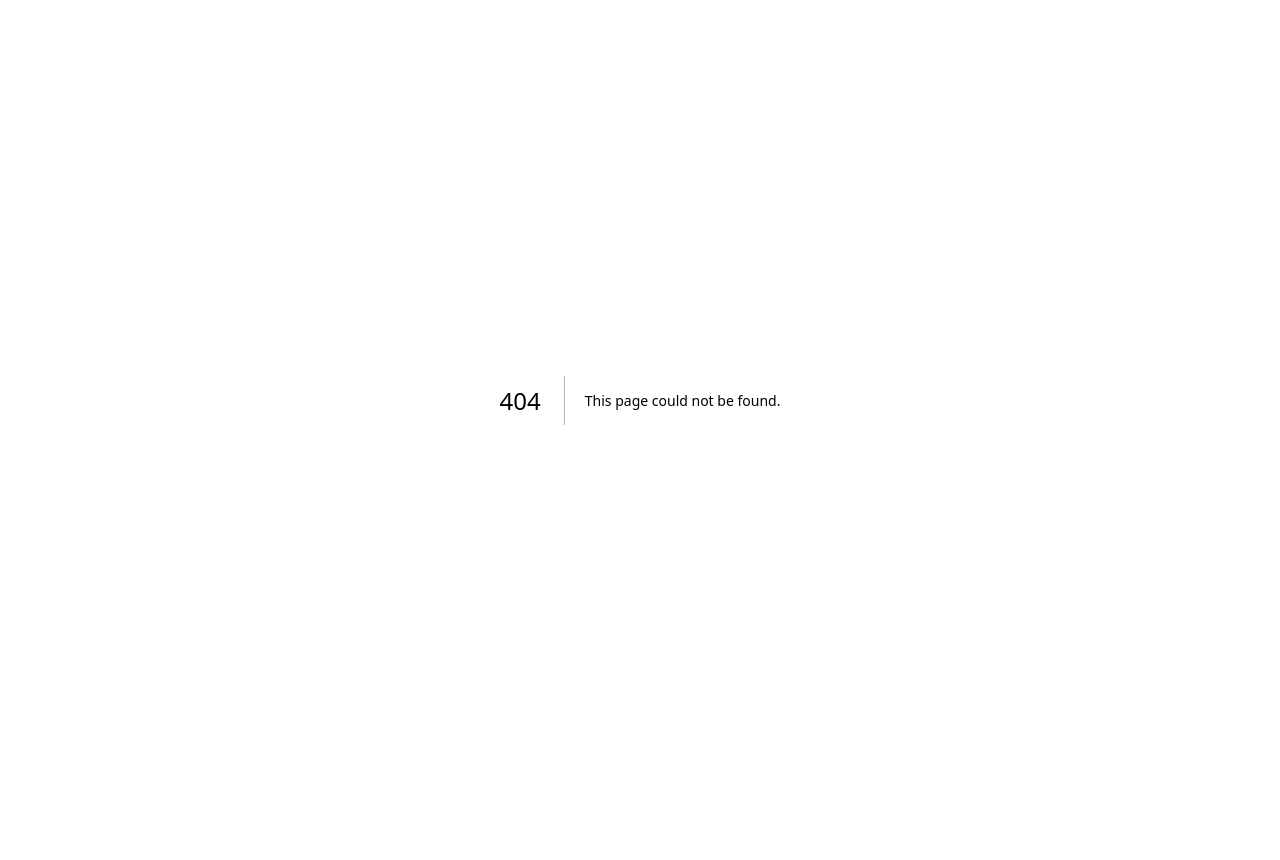
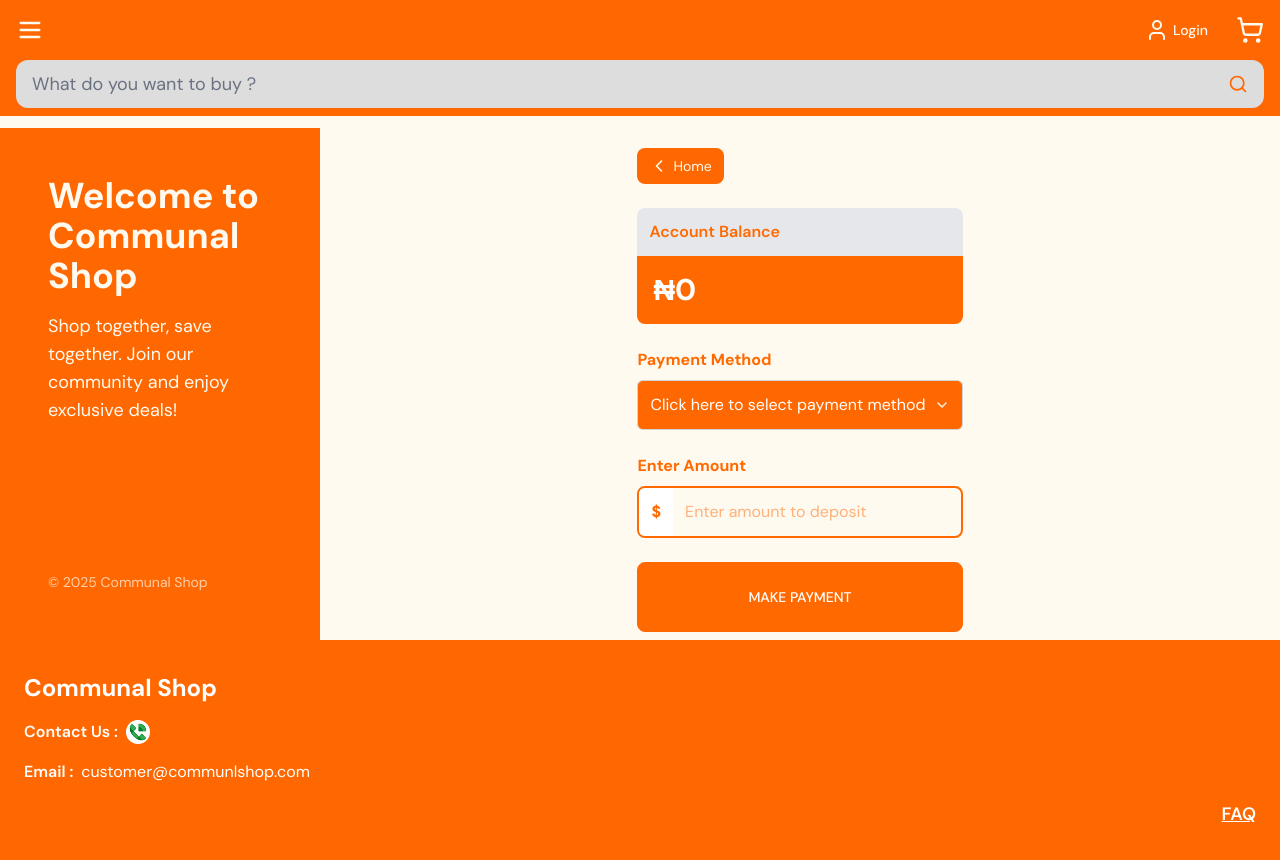
Before and after one commit to Communal/Communal-shop, a Next.js app: page /add-money in a window 1280 px wide. Before the commit this address had no page. Before the commit the page ends 800 px from the top, so only its background shows below. Built offline with nearby package versions, Linux system fonts and the light colour scheme.

Commit message:
new page

```diff
--- /dev/null
+++ b/src/app/(auth)/add-money/page.jsx
@@ -0,0 +1,83 @@
+'use client';
+
+import React, { useEffect, useState } from 'react';
+import { Select } from '@/components/Select';
+import Button from '@/components/Button';
+import { useUserStore } from '@/store/userStore'; // adjust path
+import BackHome from '@/components/Home';
+
+export default function PaymentPage() {
+  const [method, setMethod] = useState('');
+  const [amount, setAmount] = useState('');
+  const { balance, fetchUser, hasHydrated, loading, user } = useUserStore();
+
+  const paymentOptions = [
+    { value: 'card', label: 'Credit/Debit Card' },
+    { value: 'bank', label: 'Bank Transfer' },
+    { value: 'paypal', label: 'PayPal' },
+  ];
+
+  // Fetch user when hydrated and balance not loaded
+  useEffect(() => {
+    if (hasHydrated && !user && !loading) {
+      fetchUser();
+    }
+  }, [hasHydrated, user, loading, fetchUser]);
+
+  const handlePayment = () => {
+    console.log('Selected Payment Method:', method);
+    console.log('Entered Amount:', amount);
+  };
+
+  return (
+    <div className="max-w-md mx-auto p-2 space-y-6">
+      <BackHome/>
+      {/* Account Balance */}
+      <div>
+        <div className="bg-gray-200 rounded-t-lg p-3 font-semibold text-orange-500">
+          Account Balance
+        </div>
+        <div className="bg-orange-500 text-white text-3xl font-bold p-4 rounded-b-lg">
+          {loading ? 'Loading...' : `₦${balance.toLocaleString()}`}
+        </div>
+      </div>
+
+      {/* Payment Method */}
+      <div>
+        <h2 className="mb-2 font-bold text-orange-500">Payment Method</h2>
+        <Select
+          options={paymentOptions}
+          value={method}
+          onChange={(value) => setMethod(value)}
+          placeholder="Click here to select payment method"
+          className="bg-gray-200 rounded-lg"
+        />
+      </div>
+
+      {/* Enter Amount */}
+      <div>
+        <h2 className="mb-2 font-bold text-orange-500">Enter Amount</h2>
+        <div className="flex border-2 border-orange-500 rounded-lg overflow-hidden">
+          <span className="bg-white flex items-center px-3 text-orange-500 font-bold">
+            $
+          </span>
+          <input
+            type="number"
+            value={amount}
+            onChange={(e) => setAmount(e.target.value)}
+            placeholder="Enter amount to deposit"
+            className="flex-1 p-3 outline-none"
+          />
+        </div>
+      </div>
+
+      {/* Make Payment Button */}
+      <Button
+        onClick={handlePayment}
+        className="w-full bg-orange-500 hover:bg-orange-600 text-white text-lg py-6 rounded-lg"
+      >
+        Make Payment
+      </Button>
+    </div>
+  );
+}
```
